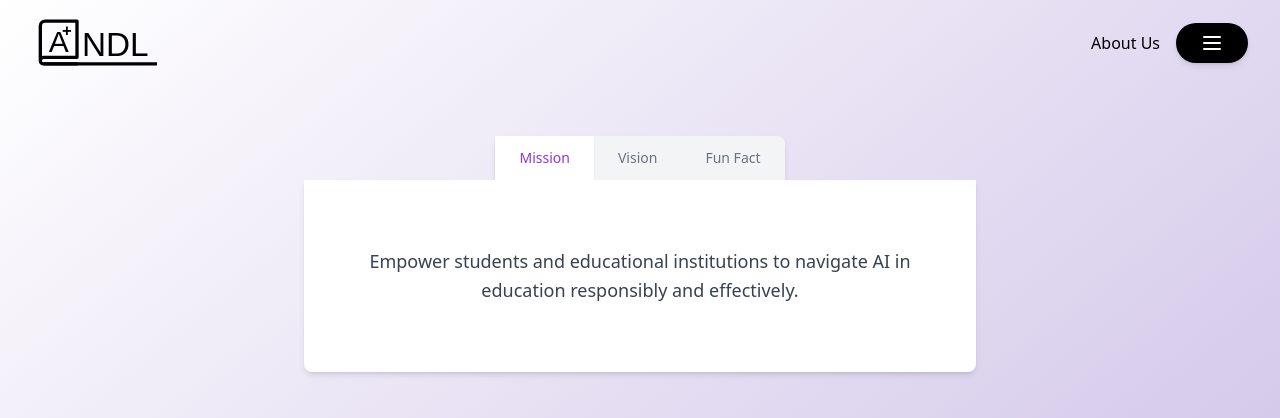
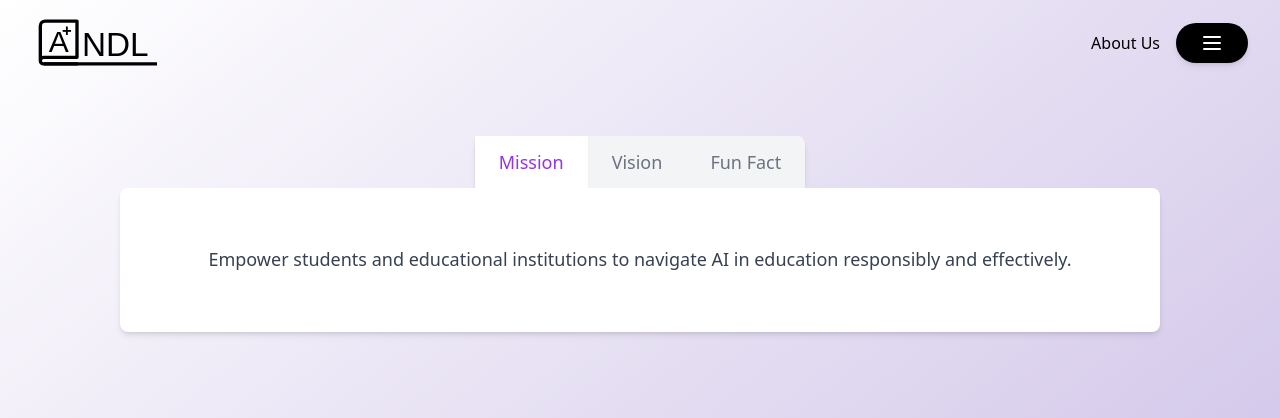
Before and after one commit to ANDL-AI/andl-promotion, a Next.js app: page /about in a window 1280 px wide. Shown: the top 418 px of the page. Built offline with nearby package versions, Linux system fonts and the light colour scheme.

Commit message:
changes to tabs for mission,vision

```diff
--- a/components/about-card.tsx
+++ b/components/about-card.tsx
@@ -56,7 +56,7 @@ Previously worked in data science for 3 years.`,
 export default function AboutUs() {
   return (
     <section id="about" className="flex flex-col items-center justify-center w-full min-h-screen px-4 bg-gradient-to-br from-white to-[#c3b3e2]">
-      <div className="mt-24 max-w-7xl mx-auto cursor-no-pointer items-center">
+      <div className="mt-24 max-w-7xl w-5/6 mx-auto cursor-no-pointer items-center">
         <ANDLInfoTabs/>
         <div className="grid grid-cols-1 md:grid-cols-2 gap-8 pt-6 pb-12 md:pt-12 md:pb-24">
           {people.map((person, index) => (
--- a/components/tabs.tsx
+++ b/components/tabs.tsx
@@ -53,7 +53,7 @@ export default function ANDLInfoTabs() {
         {tabs.map((tab, index) => (
           <button
             key={index}
-            className={`px-6 py-3 text-sm font-medium transition-colors duration-200 ${
+            className={`px-6 py-3 text-lg font-medium transition-colors duration-200 ${
               activeTab === index
                 ? 'bg-white text-purple-600 shadow-sm'
                 : 'text-gray-500 hover:text-gray-700 hover:bg-gray-200'
@@ -64,7 +64,7 @@ export default function ANDLInfoTabs() {
           </button>
         ))}
       </div>
-      <div className="w-full max-w-2xl p-6 relative h-48 flex items-center justify-center bg-white shadow-md rounded-b-lg">
+      <div className="w-full max-w-7xl py-2 px-4 h-36 flex items-center justify-center bg-white shadow-md rounded-lg min-w-7xl">
         {tabs.map((tab, index) => (
           <motion.div
             key={index}
@@ -74,11 +74,11 @@ export default function ANDLInfoTabs() {
               y: activeTab === index ? 0 : 10
             }}
             transition={{ duration: 0.3 }}
-            className={`absolute inset-0 flex items-center justify-center ${
+            className={`inset-0 flex items-center justify-center ${
               activeTab === index ? 'block' : 'hidden'
             }`}
           >
-            <p className="px-4 text-lg text-gray-700 leading-relaxed text-center max-w-xl">
+            <p className="px-4 text-lg text-gray-700 leading-relaxed text-center max-w-7xl">
               {tab.content}
             </p>
           </motion.div>
```
